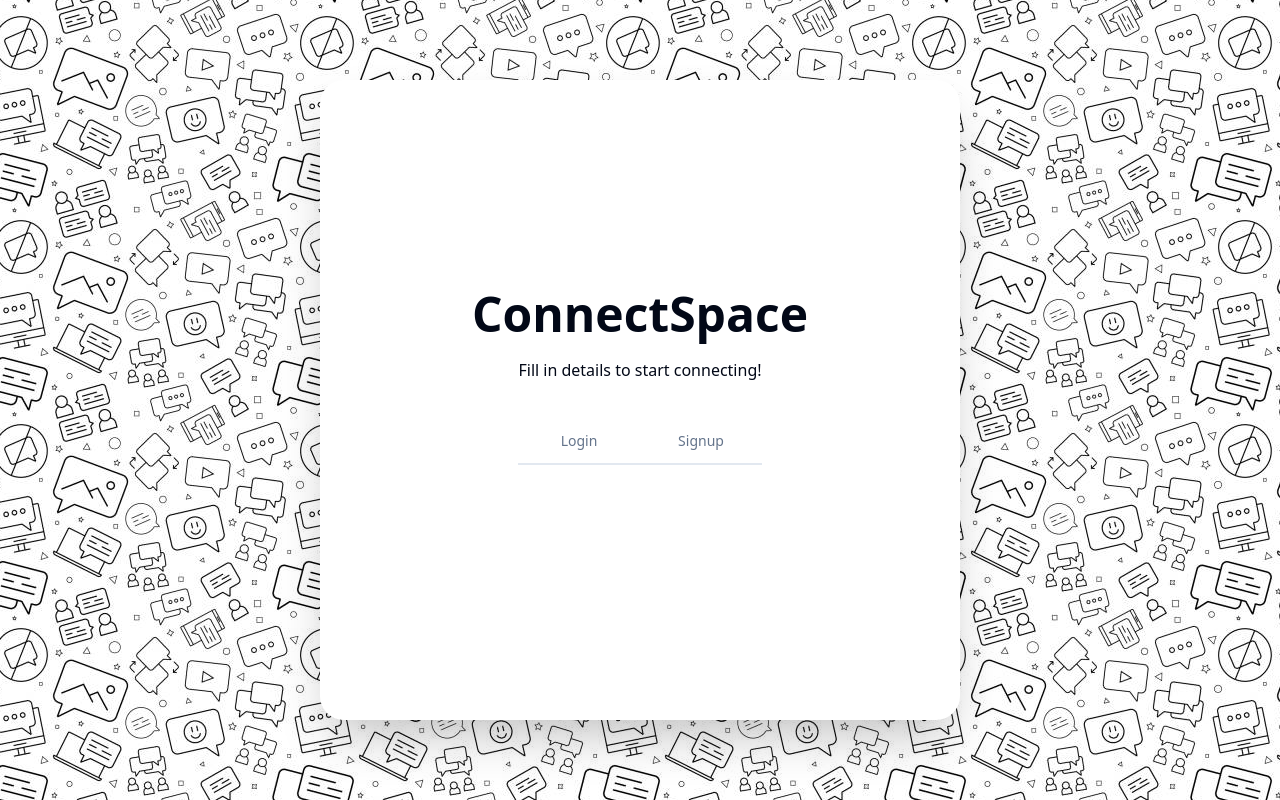
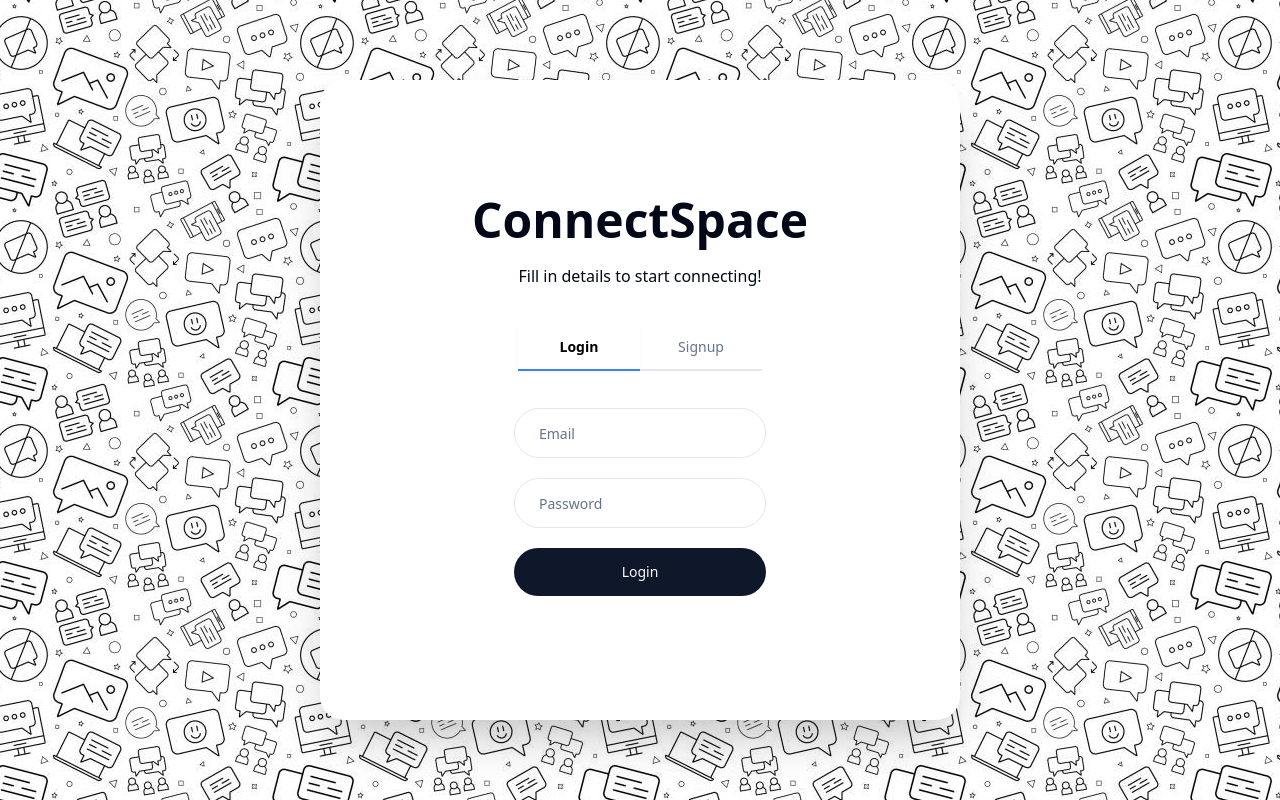
Before and after one commit to dennislee1499/ConnectSpace, a React (Vite) app in the folder frontend/: page /auth in a window 1280 px wide. Built offline with nearby package versions, Linux system fonts and the light colour scheme; no server answers.

Commit message:
Add defaultValue 'login' to Tabs

```diff
--- a/frontend/src/pages/auth/index.jsx
+++ b/frontend/src/pages/auth/index.jsx
@@ -94,7 +94,7 @@
                     <p className="font-medium text-center">Fill in details to start connecting!</p>
                 </div>
                 <div className="flex items-center justify-center w-full">
-                    <Tabs className="w-3/4">
+                    <Tabs className="w-3/4" defaultValue="login">
                         <TabsList className="bg-transparent rounded-none w-full">
                             <TabsTrigger value="login"
                             className="data-[state=active]:bg-transparent text-opacity-90
```
